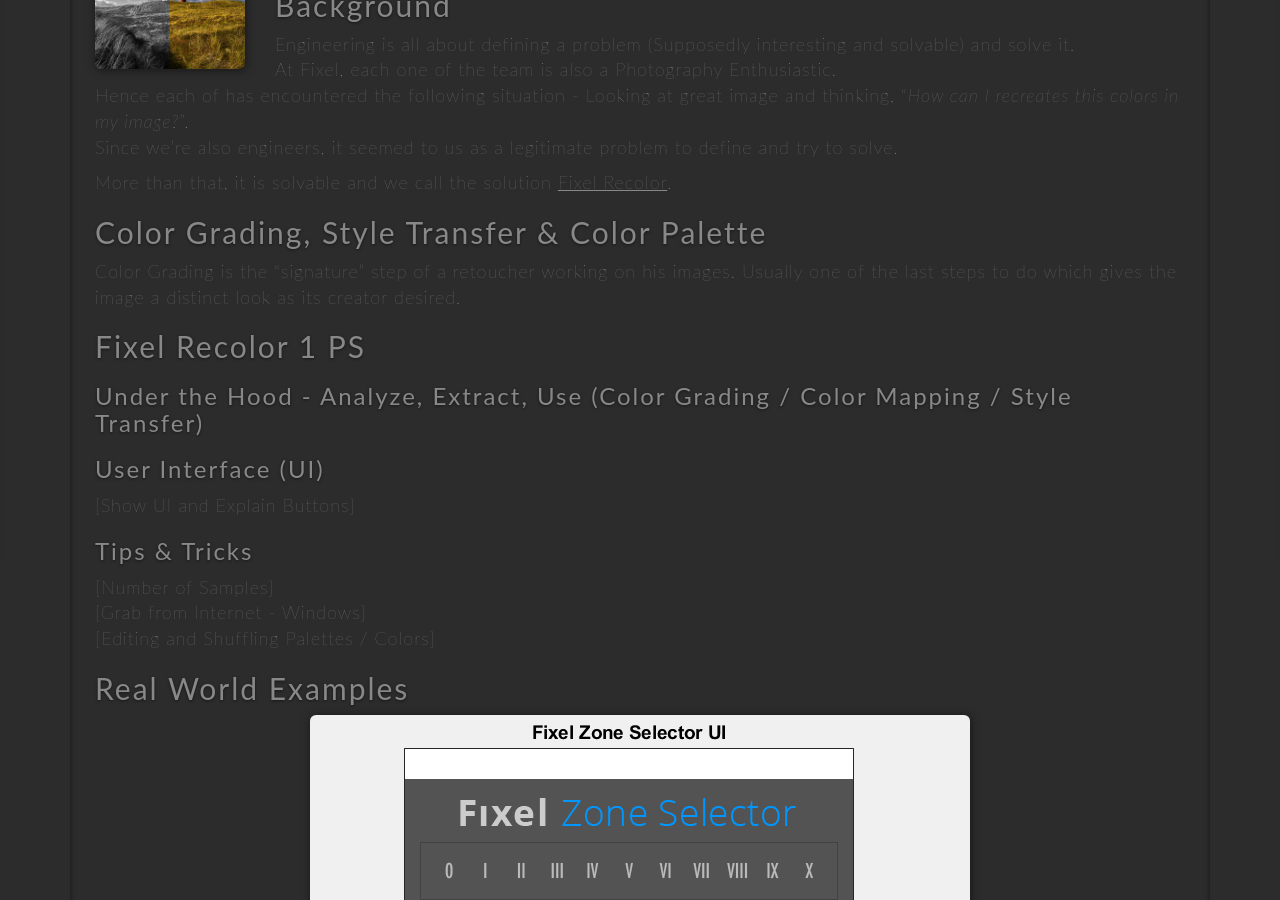
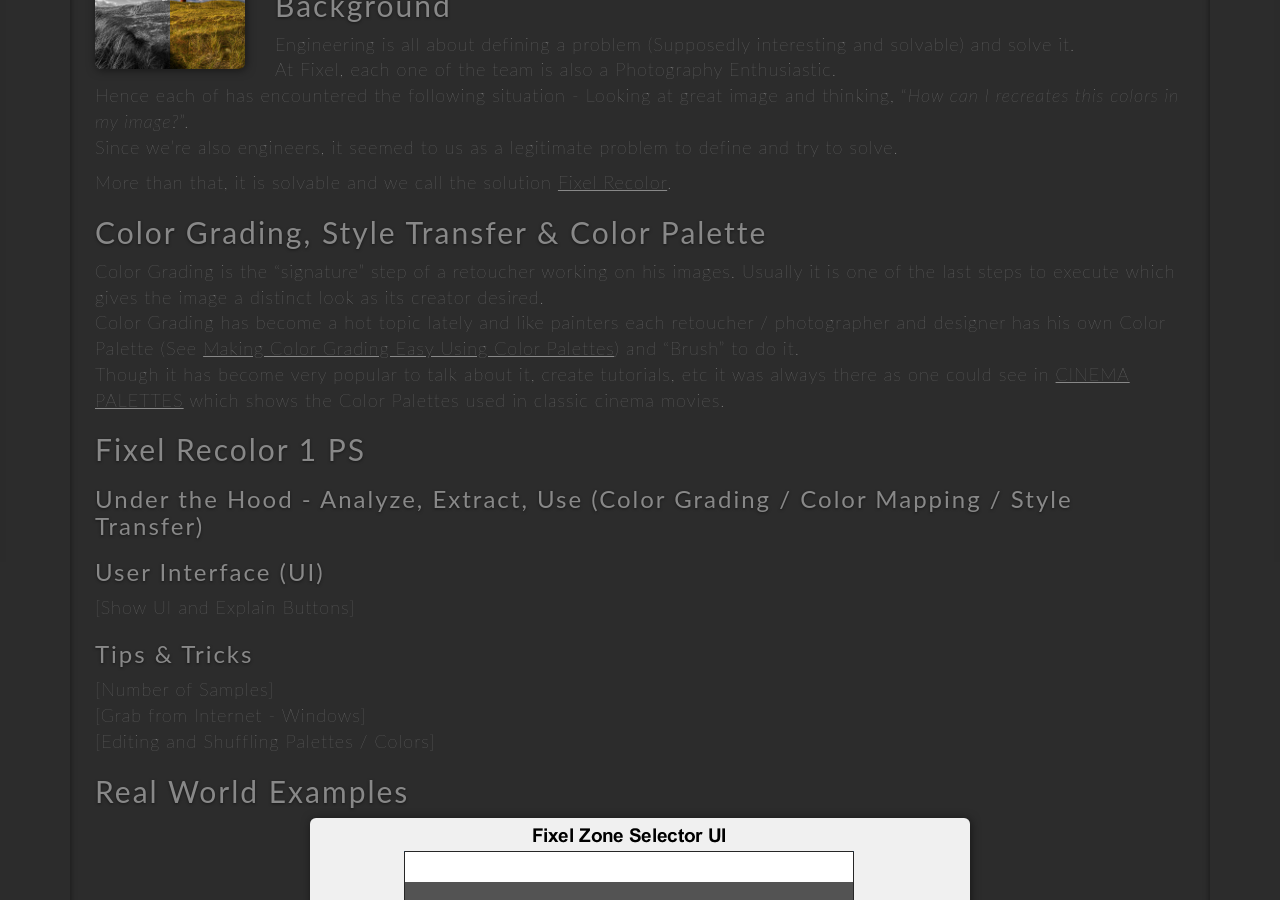
Before and after one commit to FixelAlgorithmsTeam/fixel, a Jekyll site: the page built from _posts/2018-12-22-fixel-recolor-1-ps.md, in a window 1280 px wide and 900 px high, scrolled down 338 px. Built offline with Jekyll 4.4.1, drawn with Linux system fonts in a browser that asks for light colours; nearby versions of some CDN libraries; comment, search, counter and statistics services are not loaded; some of the changed text lies outside the part shown.

Commit message:
New 	- 	Work on Recolor Product Page. Fixed 	- 	B Known Issues 	-	C To Do 	- 	Enable MathJax (See documentation). Remarks 	- 	E

```diff
--- a/_posts/2018-12-22-fixel-recolor-1-ps.md
+++ b/_posts/2018-12-22-fixel-recolor-1-ps.md
@@ -22,7 +22,9 @@
 
 ## Color Grading, Style Transfer & Color Palette
 
-Color Grading is the "signature" step of a retoucher working on his images. Usually one of the last steps to do which gives the image a distinct look as its creator desired.
+Color Grading is the "signature" step of a retoucher working on his images. Usually it is one of the last steps to execute which gives the image a distinct look as its creator desired.
+Color Grading has become a hot topic lately and like painters each retoucher / photographer and designer has his own Color Palette (See [Making Color Grading Easy Using Color Palettes](https://fstoppers.com/education/making-color-grading-easy-using-color-palettes-109061)) and "Brush" to do it.
+Though it has become very popular to talk about it, create tutorials, etc it was always there as one could see in [CINEMA PALETTES](https://twitter.com/CINEMAPALETTES) which shows the Color Palettes used in classic cinema movies.
 
 ## Fixel Recolor 1 PS
 
@@ -73,6 +75,7 @@
  *  [PHLEARN - How to Color Tone Using Gradient Maps](https://phlearn.com/tutorial/color-tone-using-gradient-maps/).
  *	[Do It Yourself (DIY) Photography - Add Different Looks to Your Photos Using Only Gradient Map Layer](https://www.diyphotography.net/add-different-looks-photos-using-gradient-map-layer/).
  *	[FStoppers - Quick Tips on How to Color Grade Your Photos Using Gradient Maps](https://fstoppers.com/education/quick-tips-how-color-grade-your-photos-using-gradient-maps-201756).
+ *	[FStoppers - Making Color Grading Easy Using Color Palettes](https://fstoppers.com/education/making-color-grading-easy-using-color-palettes-109061).
 
 Key Words: [Fixel Algorithms][99], [Fixel][99], [Fixel Recolor][98], [Color Grade][98], [Color Grading][98], [Color Mapping][98], [Style Transfer][98], [Color Palette][98], [Photoshop][99], [Plug In][99], [Photoshop Plug In][99].
 
```
